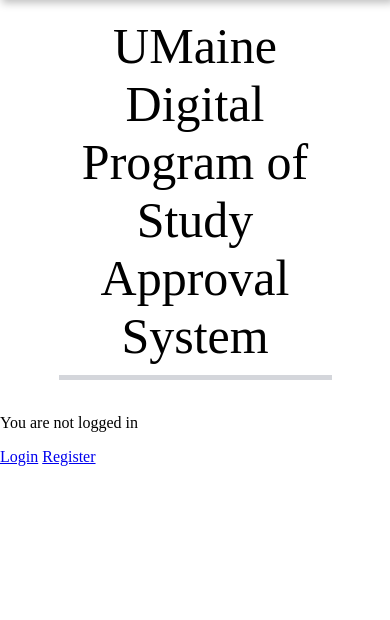
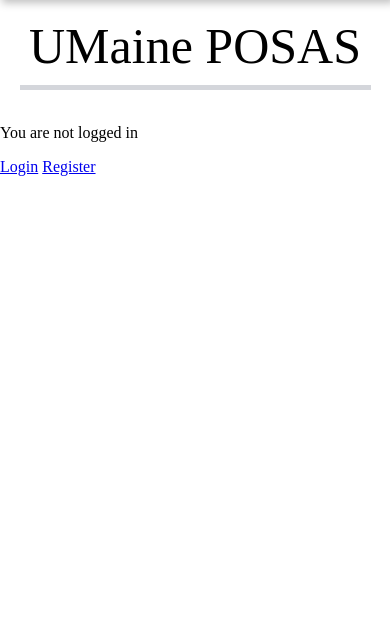
Before and after one commit to liamblair/Integral-Solutions, a Django app: page / in a window 390 px wide. Shown: the part 88-708 px from the top of the page. Run offline with Django 3.2, Linux system fonts and the light colour scheme.

Commit message:
Fix header at smaller screens

```diff
--- a/src/static/styles.css
+++ b/src/static/styles.css
@@ -54,7 +54,7 @@ h1#front_header{
 }
 
 .underheader-header {
-    width: 70%;
+    width: 90%;
     text-align: center;
     margin: 0 auto 10px auto;
 }
@@ -69,6 +69,26 @@ h1#underheader-text {
     text-align: center;
     margin-top: 0;
     border-bottom: rgba(112,120,137,0.3) 5px solid;
+}
+
+.small {
+    display: none;
+}
+
+.large {
+    visibility: visible;
+}
+
+@media(max-width: 1160px) {
+    .large {
+        display: none;
+        visibility: hidden;
+    }
+    .small {
+        visibility: visible;
+        display: block;
+    }
+
 }
 
 .footer-page{
--- a/src/templates/base.html
+++ b/src/templates/base.html
@@ -30,8 +30,11 @@
   </header>
   {% block toplayer %}
   <div class="underheader-header">
-    <h1 id="underheader-text">
+    <h1 class="large" id="underheader-text">
       UMaine Digital Program of Study Approval System
+    </h1>
+    <h1 class="small" id="underheader-text">
+      UMaine POSAS
     </h1>
   </div>
   {%endblock%}
```
